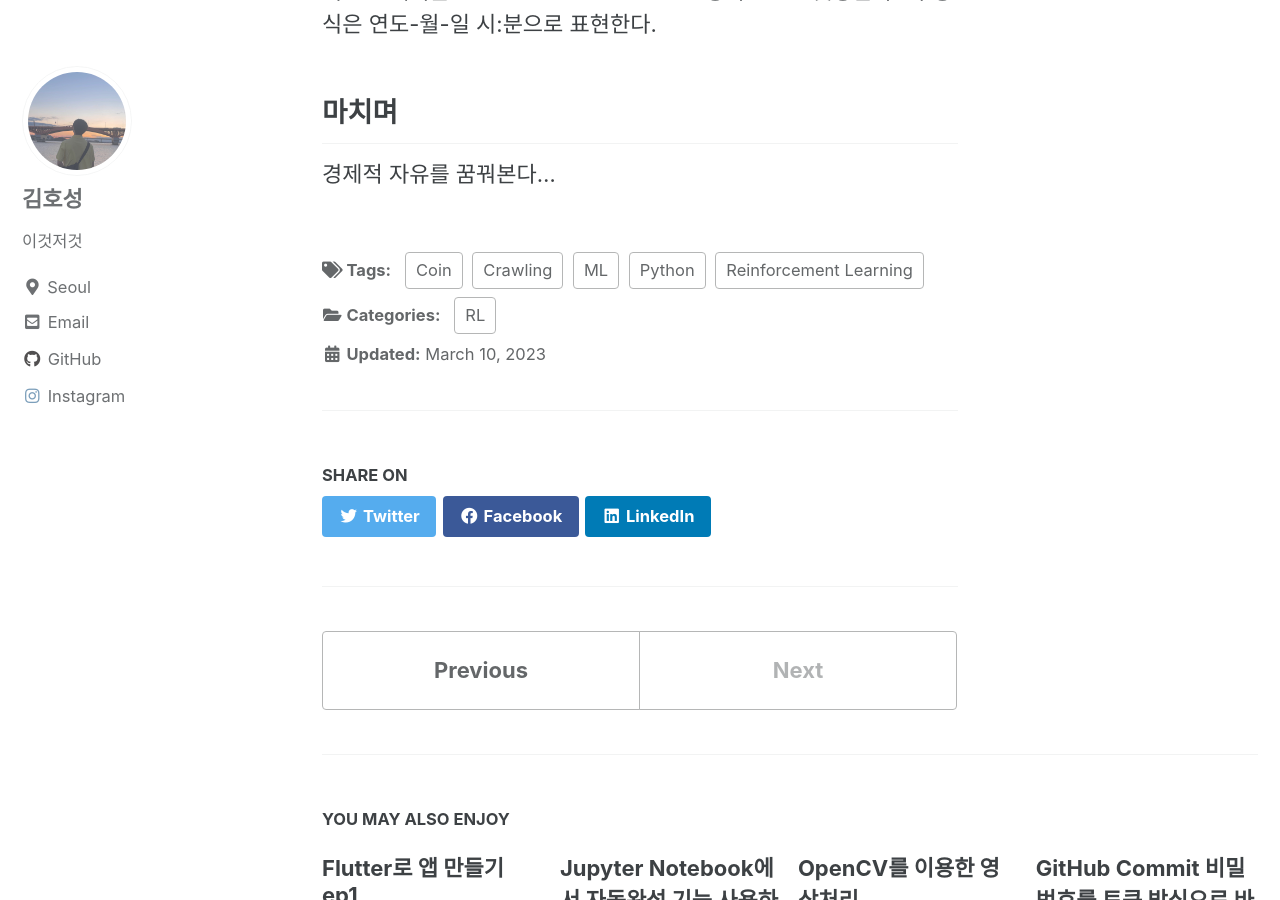
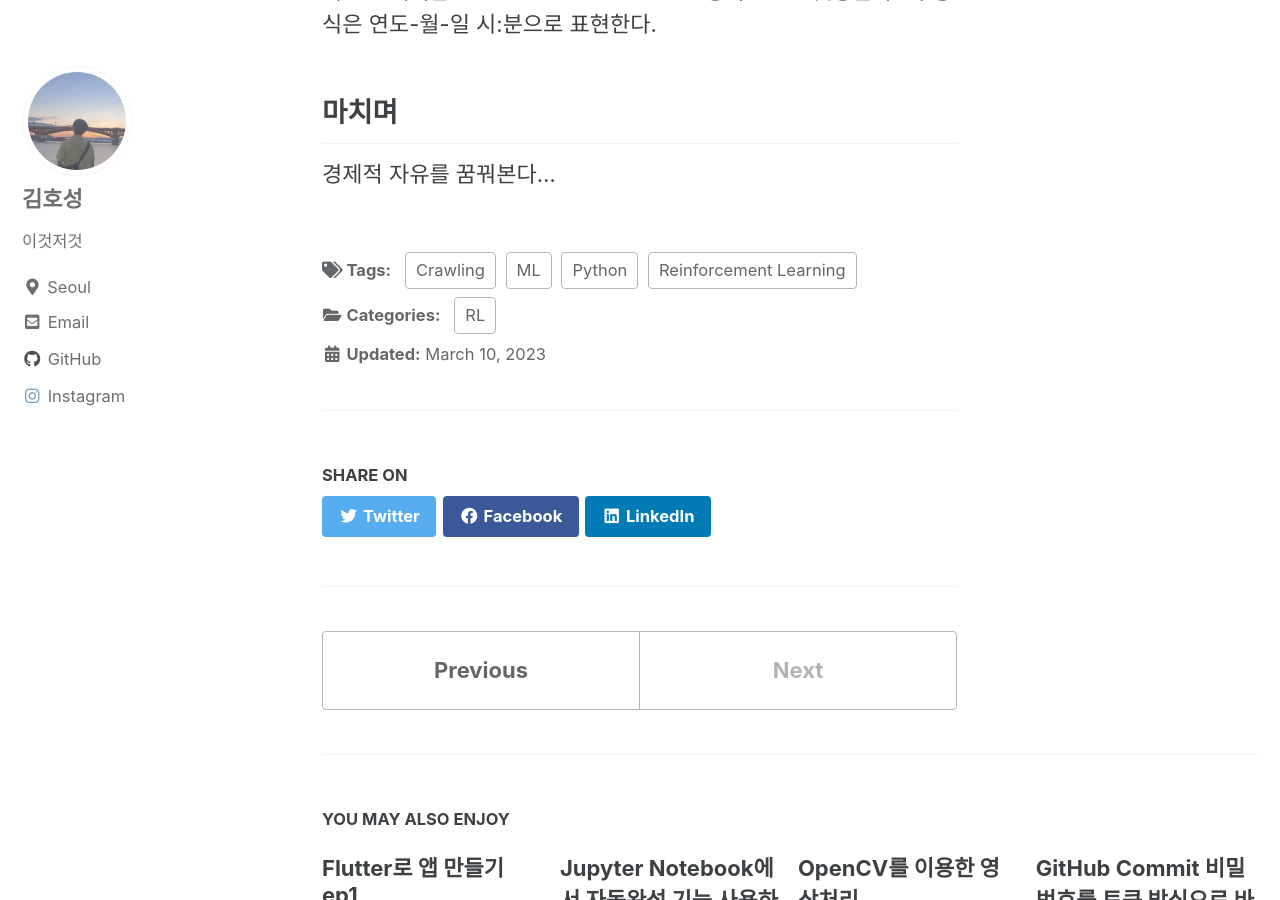
Before and after one commit to ho323/ho323.github.io, a Jekyll site: the page built from _posts/2023-03-10-binance-btc-data.md, in a window 1280 px wide and 900 px high, scrolled down 2259 px. Built offline with Jekyll 4.4.1, drawn with Linux system fonts in a browser that asks for light colours; cached includes are drawn as plain includes.

Commit message:
Update 2023-03-10-binance-btc-data.md

```diff
--- a/_posts/2023-03-10-binance-btc-data.md
+++ b/_posts/2023-03-10-binance-btc-data.md
@@ -5,7 +5,6 @@ tags:
   - Python
   - ML
   - Reinforcement Learning
-  - Coin
   - Crawling
 search: true
 ---
```
